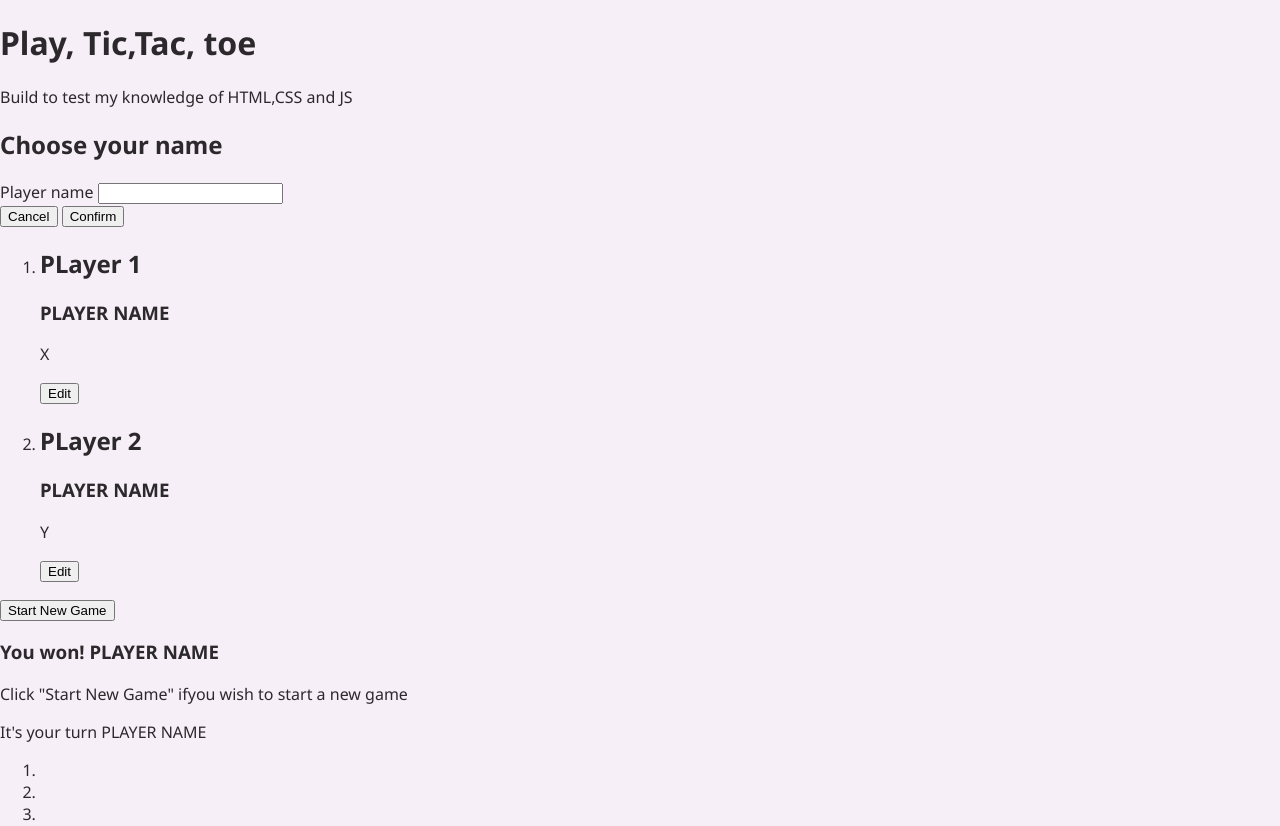
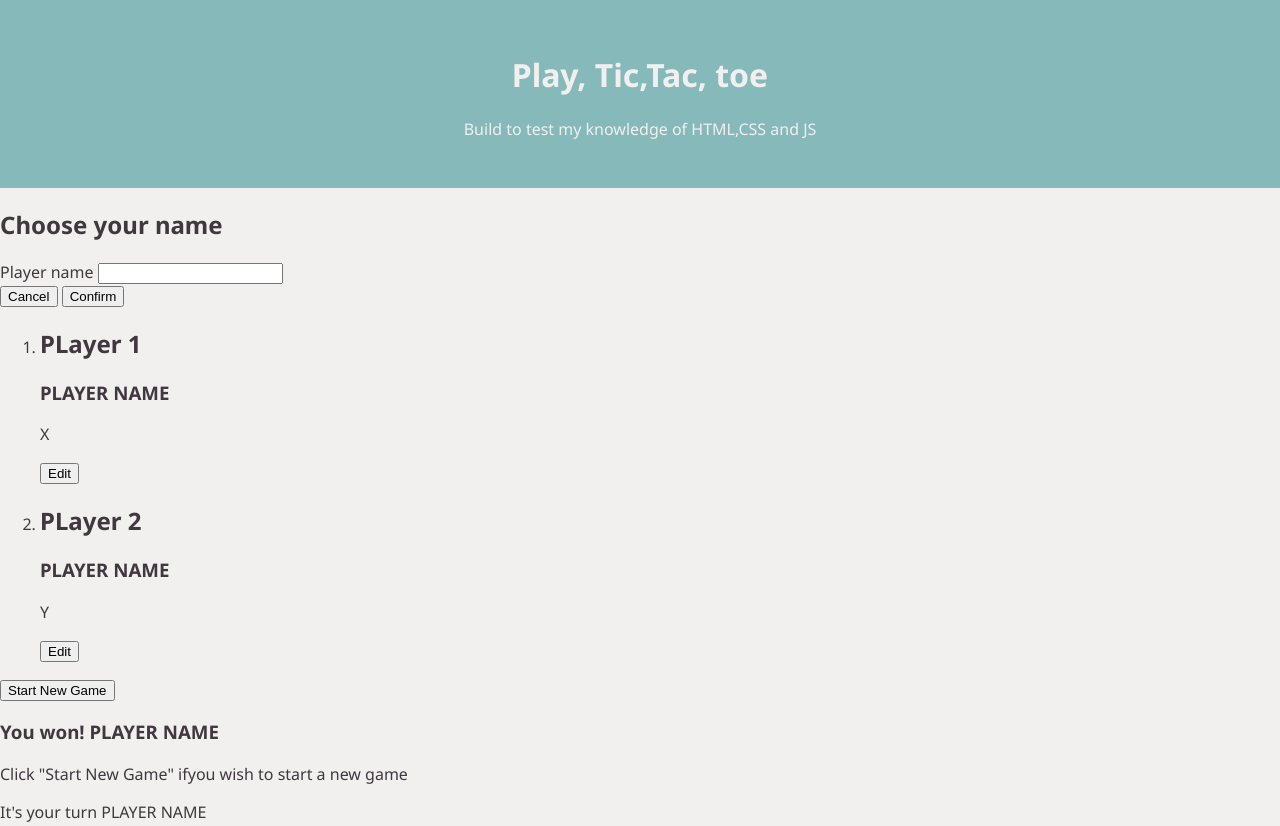
Before and after one commit to Drungor/Tic-Tac-Toe, a plain HTML site: page index.html in a window 1280 px wide. Shown: the top 826 px of the page. Drawn offline with Linux system fonts and the light colour scheme.

Commit message:
Update styles.css with additional color variables and header styling

```diff
--- a/styles/styles.css
+++ b/styles/styles.css
@@ -1,8 +1,20 @@
+:root {
+    --primary-color: #86b9ba;
+    --secondary-color: #f1f0ef;
+    --dark-color: #40373f;
+    --light-color: #f1f0ef;
+}
+
 body {
     margin: 0;
     font-family: 'Noto Sans', sans-serif;
-    color: rgb(44, 41, 44);
-    background-color: rgb(247, 239, 247);
+    color: var(--dark-color);
+    background-color: var(--light-color);
 }
 
-#main-header
+#main-header{
+    background-color: var(--primary-color);
+    color: var(--light-color);    ;
+    padding: 2rem 5%;
+    text-align: center;
+}
```
